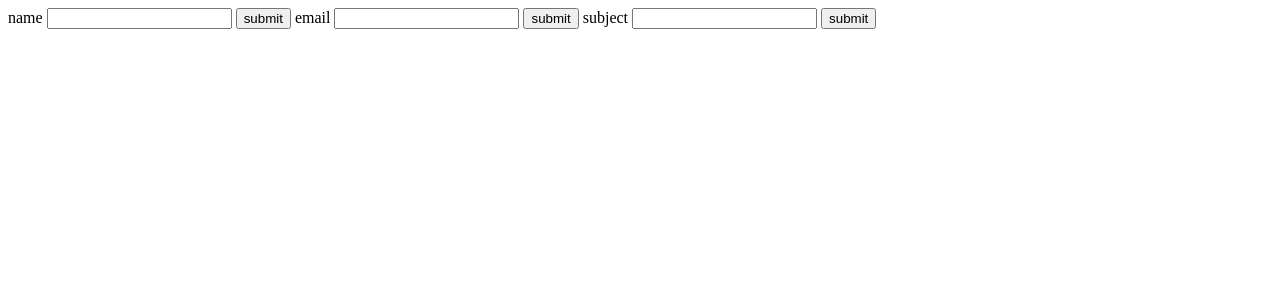
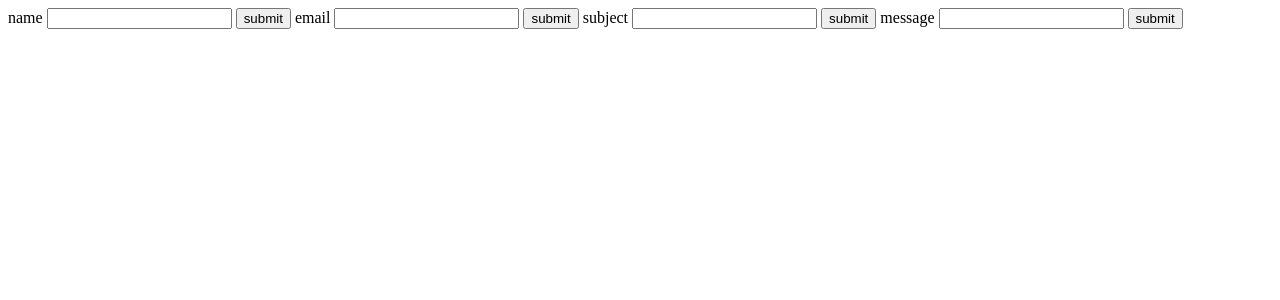
Before and after one commit to farzamasadian/django-mysite1, a Django app: page /test/ in a window 1280 px wide. Shown: the top 300 px of the page. Run offline with Django 3.2, Linux system fonts and the light colour scheme.

Commit message:
updated test.html

```diff
--- a/templates/test.html
+++ b/templates/test.html
@@ -21,6 +21,9 @@
         <label> subject </label>
         <input name="subject" , type="text">
         <button type="submit">submit</button>
+        <label> message </label>
+        <input name="message" , type="text">
+        <button type="submit">submit</button>
 
     </form>
 </body>
```
